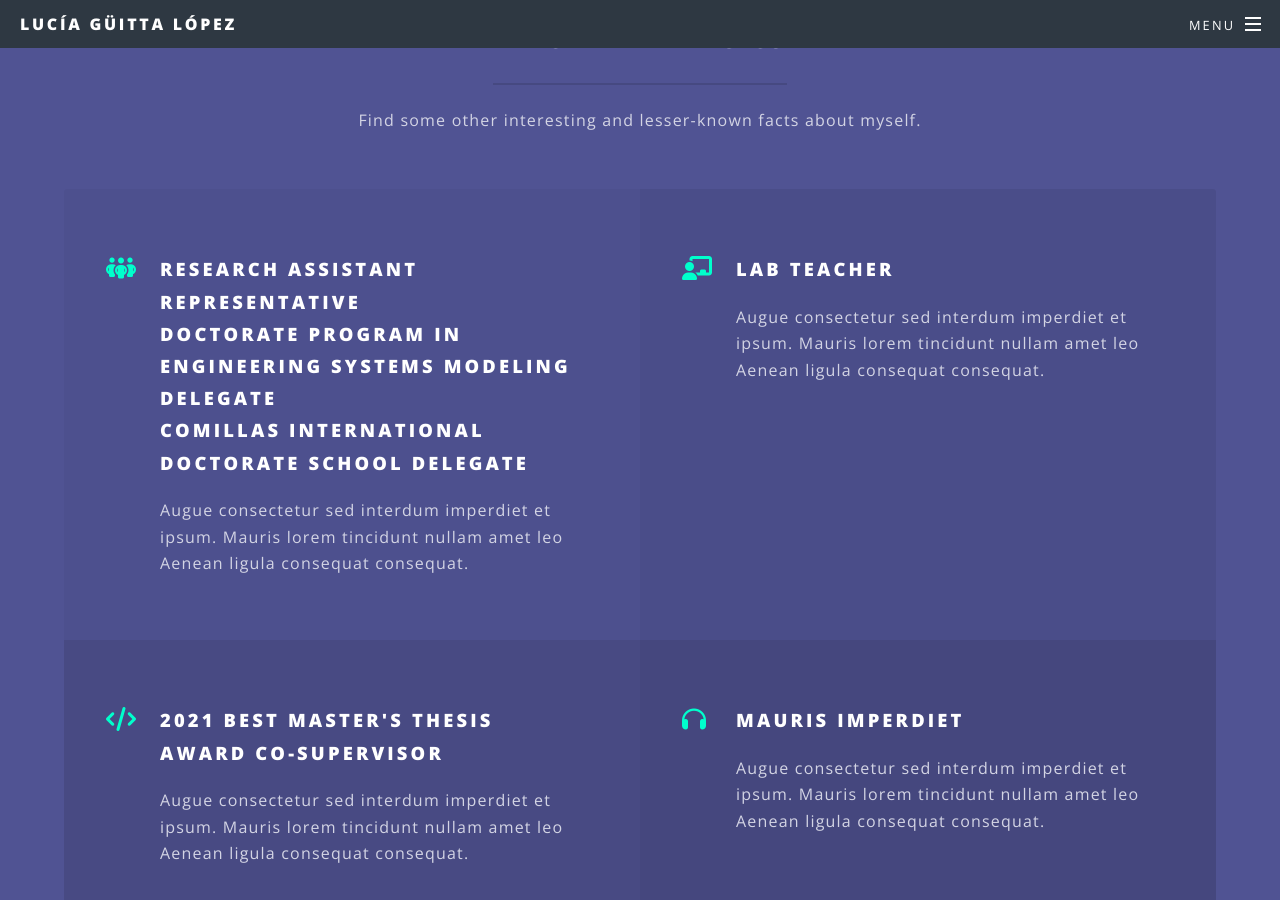
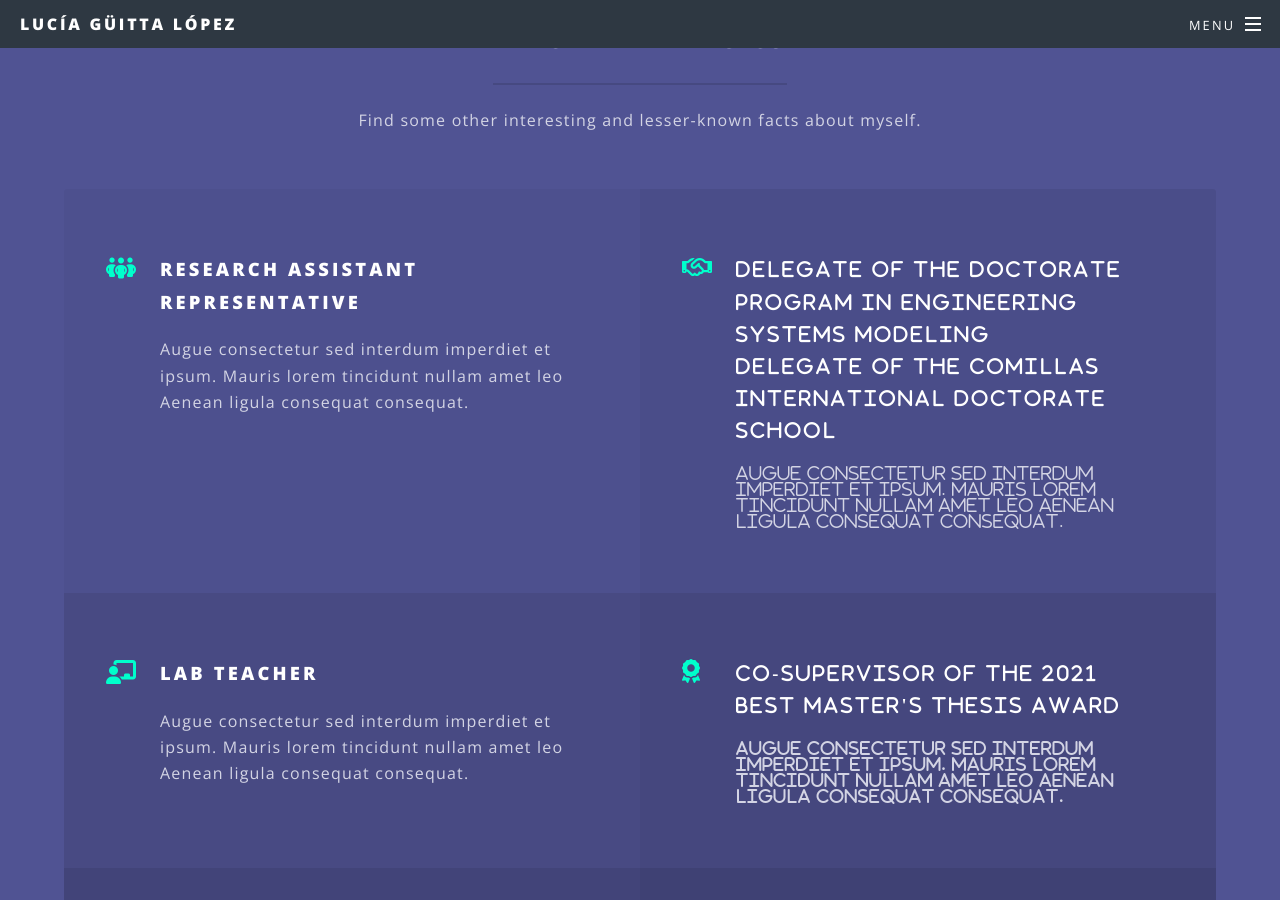
Before and after one commit to Lucia-Guitta/Lucia-Guitta.github.io, a Jekyll site: the page built from index.html, in a window 1280 px wide and 900 px high, scrolled down 3077 px. Built offline with Jekyll 4.4.1, drawn with Linux system fonts in a browser that asks for light colours; some web fonts are replaced; some of the changed text lies outside the part shown.

Commit message:
Add title and icons for curiosities

```diff
--- a/index.html
+++ b/index.html
@@ -123,10 +123,17 @@
       <li class="icon fa-people-group">
         <h3>
           Research Assistant Representative
+        </h3>
+        <p>
+          Augue consectetur sed interdum imperdiet et ipsum. Mauris lorem
+          tincidunt nullam amet leo Aenean ligula consequat consequat.
+        </p>
+      </li>
+      <li class="icon fa-regular fa-handshake">
+        <h3>
+          Delegate of the Doctorate Program in Engineering Systems Modeling
           <br \ />
-          Doctorate Program in Engineering Systems Modeling Delegate
-          <br \ />
-          Comillas International Doctorate School Delegate
+          Delegate of the Comillas International Doctorate School
         </h3>
         <p>
           Augue consectetur sed interdum imperdiet et ipsum. Mauris lorem
@@ -140,29 +147,22 @@
           tincidunt nullam amet leo Aenean ligula consequat consequat.
         </p>
       </li>
-      <li class="icon fa-code">
-        <h3>2021 Best Master's Thesis Award Co-Supervisor</h3>
+      <li class="icon fa-solid fa-award">
+        <h3>Co-Supervisor of the 2021 Best Master's Thesis Award</h3>
         <p>
           Augue consectetur sed interdum imperdiet et ipsum. Mauris lorem
           tincidunt nullam amet leo Aenean ligula consequat consequat.
         </p>
       </li>
-      <li class="icon fa-headphones">
-        <h3>Mauris Imperdiet</h3>
+      <li class="icon fa-solid fa-id-card">
+        <h3>Associate of the Industry 4.0 Observatory</h3>
         <p>
           Augue consectetur sed interdum imperdiet et ipsum. Mauris lorem
           tincidunt nullam amet leo Aenean ligula consequat consequat.
         </p>
       </li>
-      <li class="icon fa-heart-o">
-        <h3>Aenean Primis</h3>
-        <p>
-          Augue consectetur sed interdum imperdiet et ipsum. Mauris lorem
-          tincidunt nullam amet leo Aenean ligula consequat consequat.
-        </p>
-      </li>
-      <li class="icon fa-flag-o">
-        <h3>Tortor Ut</h3>
+      <li class="icon fa-regular fa-lightbulb">
+        <h3>Project Co-Founder</h3>
         <p>
           Augue consectetur sed interdum imperdiet et ipsum. Mauris lorem
           tincidunt nullam amet leo Aenean ligula consequat consequat.
```
